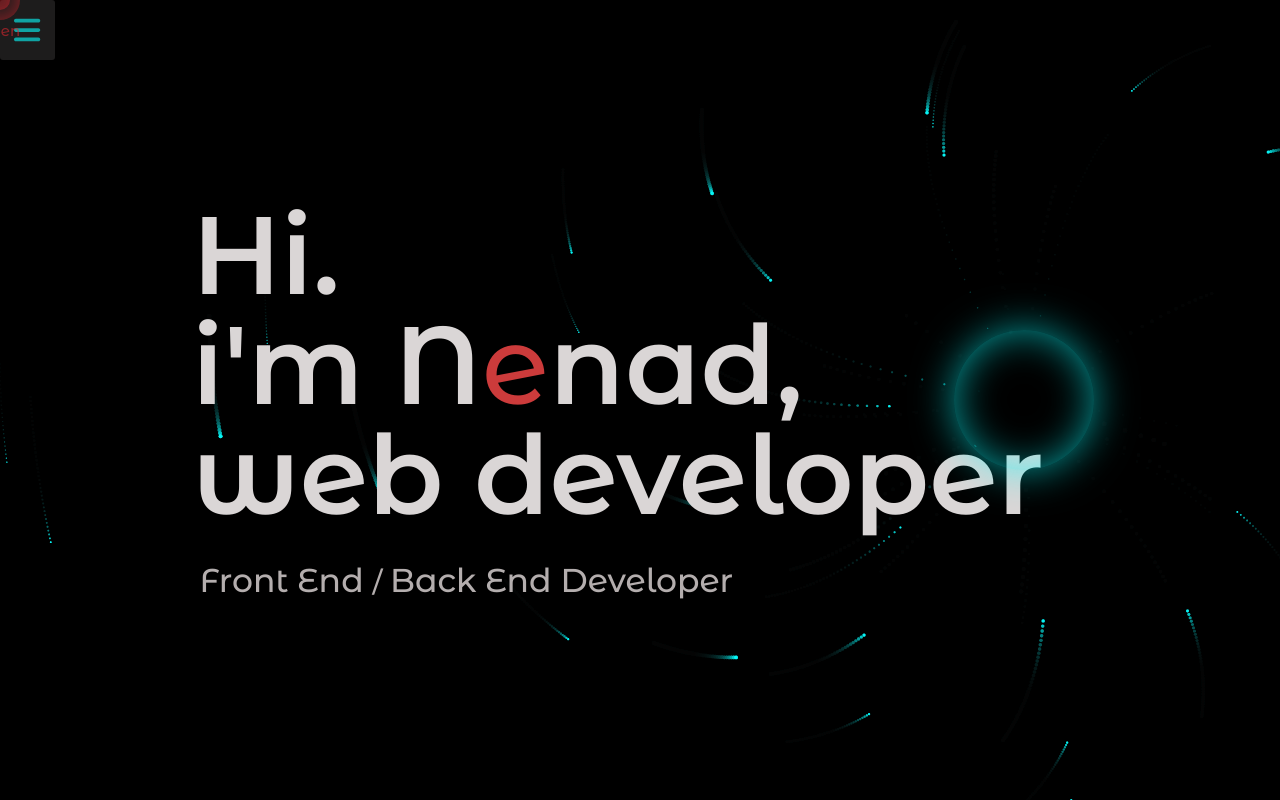
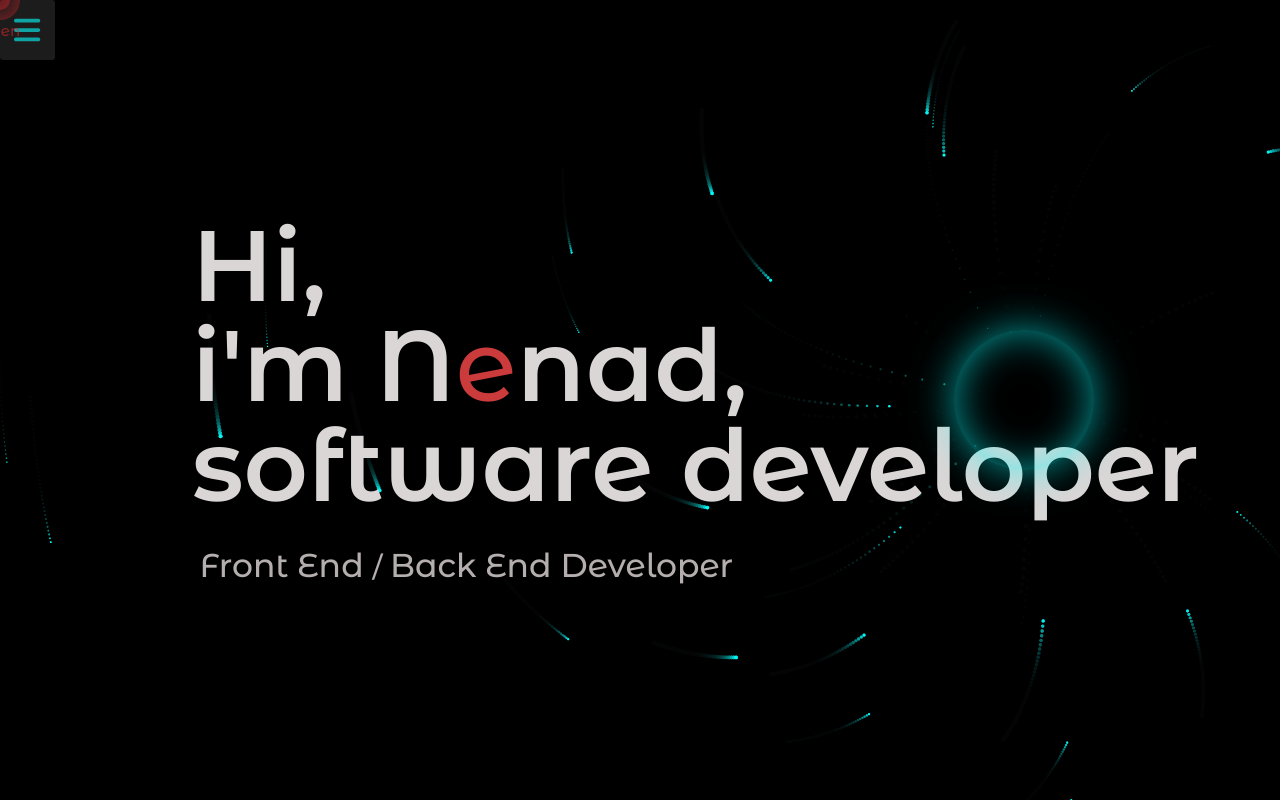
Before and after one commit to Nesh00/portfolio, a React (Create React App) app: page / in a window 1280 px wide. Built offline with nearby package versions, Linux system fonts and the light colour scheme.

Commit message:
refactor Home header and font size

```diff
--- a/src/components/Home/Home.jsx
+++ b/src/components/Home/Home.jsx
@@ -4,11 +4,11 @@ import Blackhole from './Blackhole';
 const Home = () => {
   return (
     <header className='header'>
-      <h1 className='intro__header'>Hi.</h1>
+      <h1 className='intro__header'>Hi,</h1>
       <h1 className='intro__header'>
         i'm N<span className='intro__header--letter'>e</span>nad,
       </h1>
-      <h1 className='intro__header'>web developer</h1>
+      <h1 className='intro__header'>software developer</h1>
       <h2 className='intro__sub-header'>
         Front End <span className='intro__sub-header--slash'> / </span>Back End
         Developer
--- a/src/css/Home/Home.css
+++ b/src/css/Home/Home.css
@@ -5,7 +5,7 @@
 }
 
 .intro__header {
-  font-size: 4rem;
+  font-size: 3.5rem;
 }
 
 .intro__header--letter {
@@ -20,7 +20,7 @@
 
 @media screen and (min-width: 36.5em) {
   .intro__header {
-    font-size: 6rem;
+    font-size: 5.5rem;
   }
 
   .intro__sub-header {
@@ -35,7 +35,7 @@
   }
 
   .intro__header {
-    font-size: 11rem;
+    font-size: 10rem;
     font-weight: 600;
     line-height: 100%;
   }
```
